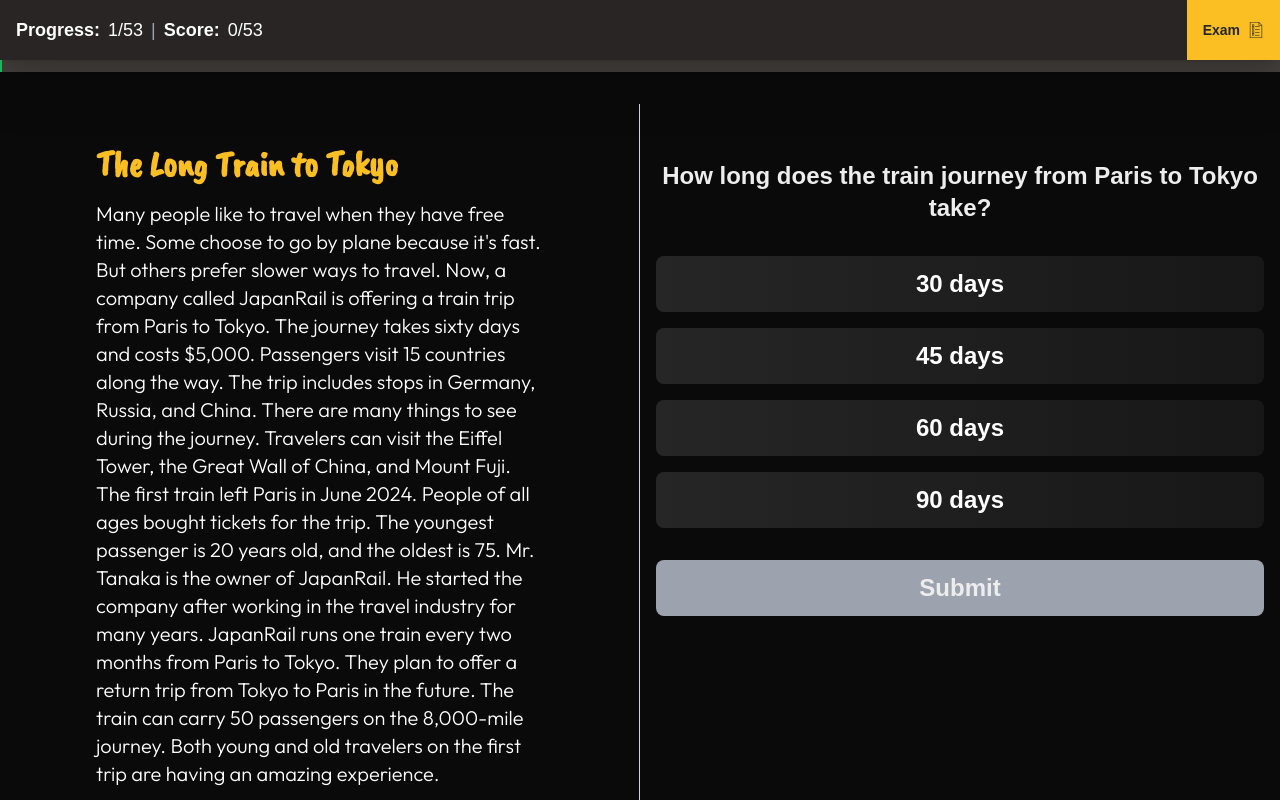
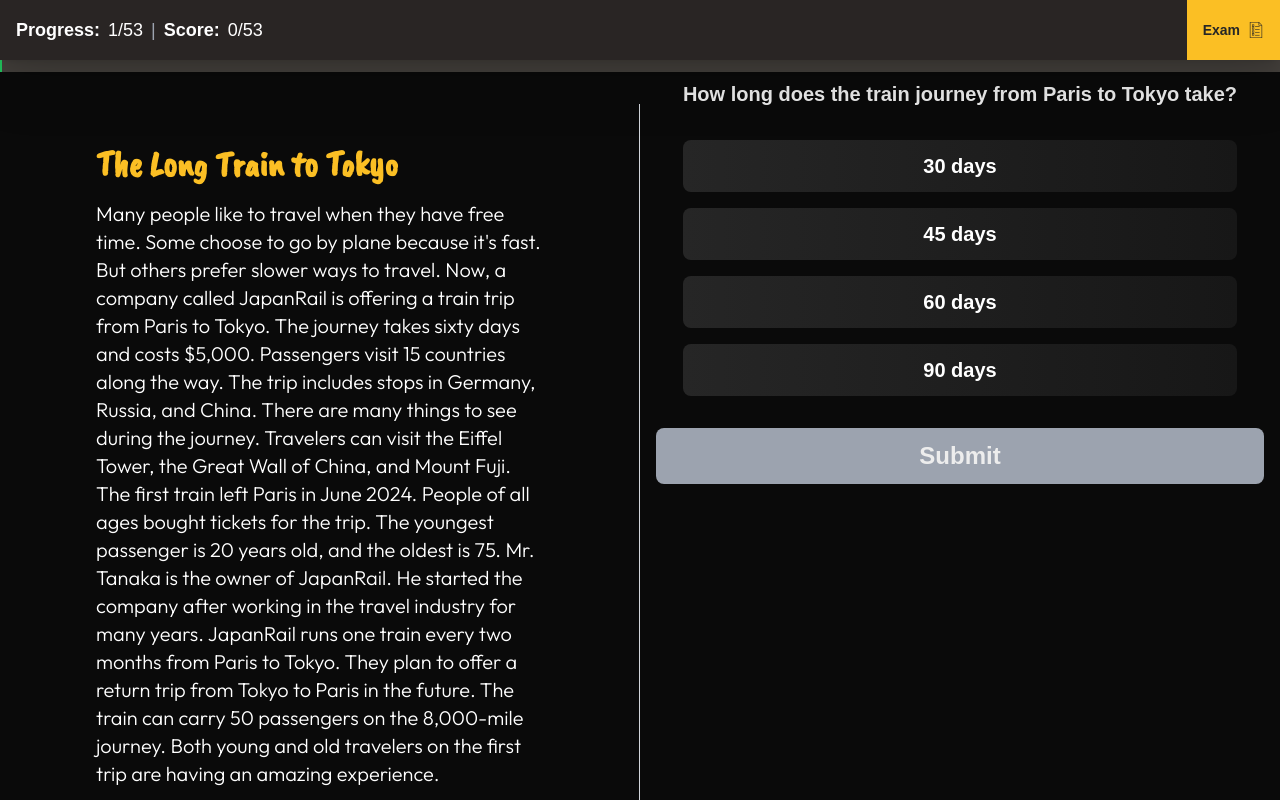
Before and after one commit to ccrymo/Business_English, a Next.js app: page /components/PracticeExam in a window 1280 px wide. Built offline with nearby package versions, Linux system fonts and the light colour scheme.

Commit message:
fixed scroll issue, centered quiz text, adjusted text size and pinned submit button to bottom

```diff
--- a/app/components/PracticeExam/UI/Button.jsx
+++ b/app/components/PracticeExam/UI/Button.jsx
@@ -18,7 +18,7 @@
   return (
     <button
       onClick={onClick}
-      className={`w-full mt-4 text-2xl font-bold py-3 px-6 rounded-lg ${colourCheck(colour, isSelected)}`}
+      className={`w-full mt-4 text-xl font-bold py-3 px-6 rounded-lg ${colourCheck(colour, isSelected)}`}
     >
       {children}
     </button>
--- a/app/components/PracticeExam/UI/OverlayMessage.jsx
+++ b/app/components/PracticeExam/UI/OverlayMessage.jsx
@@ -6,7 +6,7 @@
       className="bg-neutral-950/80 fixed inset-0 flex items-center justify-center z-50 drop-shadow-md"
       onClick={onClose}>
       <div
-        className={`px-20 py-7 rounded-lg text-red-500 text-4xl font-bold ${
+        className={`px-20 py-7 rounded-lg text-black text-4xl font-bold ${
           message === "Correct!👌"
             ? "bg-neutral-100 text-green-600"
             : "bg-neutral-100 text-red-600"
--- a/app/components/PracticeExam/UI/Question.jsx
+++ b/app/components/PracticeExam/UI/Question.jsx
@@ -12,8 +12,9 @@
   onOverlayClose,
 }) => {
   return (
-    <div className="mb-4 overflow-y-auto scroll scrollbar-thin scrollbar-thumb-gray-400">
-      <h3 className="mb-4 text-2xl font-bold text-center">{question}</h3>
+    <div className="flex flex-col justify-center items-center h-full">
+      <div className="mb-4 overflow-y-auto scroll scrollbar-thin scrollbar-thumb-gray-400 max-h-[calc(100vh-200px)]">
+        <h3 className="mb-4 text-xl font-bold text-center">{question}</h3>
         {options.map((option, index) => (
           <Button
             key={index}
@@ -23,6 +24,7 @@
             {option}
           </Button>
         ))}
+      </div>
       <OverlayMessage
         message={isCorrect ? "Correct!👌" : "Wrong 🤕"}
         isVisible={showOverlay}
--- a/app/components/PracticeExam/UI/ReadingText.jsx
+++ b/app/components/PracticeExam/UI/ReadingText.jsx
@@ -4,7 +4,7 @@
 export default function ReadingText({ content, title, onQuizButtonClick }) {
   return (
     <div className="mt-10 mb-32 flex flex-col h-full overflow-hidden ">
-      <div className="flex-1 overflow-y-auto px-4 md:px-20 border-r border-gray-300 text-white bg-neutral-950 scrollbar-wider">
+      <div className="flex-1 overflow-y-auto px-4 md:px-20 border-r border-gray-300 text-white bg-neutral-950 ">
         <div className="py-10 mx-4">
           <div className="flex items-center justify-between mb-4 ">
             <h2 className="text-4xl font-bold text-amber-400 font-caveat-brush">
--- a/app/components/PracticeExam/page.js
+++ b/app/components/PracticeExam/page.js
@@ -132,13 +132,13 @@
   };
 
   return (
-    <div className="flex flex-col h-screen">
-     <Header
+    <div className="flex flex-col h-screen overflow-hidden">
+      <Header
         currentQuestion={getCurrentOverallQuestionNumber()}
         totalQuestions={totalQuestions}
         correctAnswers={correctAnswers}
         onTimeUp={handleTimeUp}
-        timeLimit={3600} // 1 hour in seconds
+        timeLimit={3600}
         isQuestionView={isQuestionView}
         onToggleView={toggleView}
       />
@@ -148,21 +148,29 @@
         <div className="hidden md:block md:w-1/2 h-full">
           <ReadingText content={readingTextContent} title={readingTextTitle} />
         </div>
-        <div className="mt-20 hidden md:block md:w-1/2 h-full p-4 overflow-y-auto">
-          {renderQuestions()}
-          <SubmitButton onClick={handleSubmit} disabled={!isAnswerSelected} />
+        <div className="hidden md:block md:w-1/2 h-full p-4 flex flex-col">
+          <div className="overflow-y-auto flex-grow">
+            {renderQuestions()}
+          </div>
+          <div className="mt-auto">
+            <SubmitButton onClick={handleSubmit} disabled={!isAnswerSelected} />
+          </div>
         </div>
 
         {/* Mobile View */}
         <div className="w-full md:hidden">
           {!isQuestionView ? (
-            <div className="h-screen overflow-y-auto">
+            <div className="h-[calc(100vh-120px)]">
               <ReadingText content={readingTextContent} title={readingTextTitle} />
             </div>
           ) : (
-            <div className="mt-10 h-screen p-4 pb-20 overflow-y-auto">
-              {renderQuestions()}
-              <SubmitButton onClick={handleSubmit} disabled={!isAnswerSelected} />
+            <div className="p-4 h-[calc(100vh-120px)] flex flex-col">
+              <div className="overflow-y-auto flex-grow">
+                {renderQuestions()}
+              </div>
+              <div className="mt-auto">
+                <SubmitButton onClick={handleSubmit} disabled={!isAnswerSelected} />
+              </div>
             </div>
           )}
         </div>
@@ -179,4 +187,5 @@
       )}
     </div>
   );
+
 }
```
Lines whose indentation alone changed are shown as unchanged.
